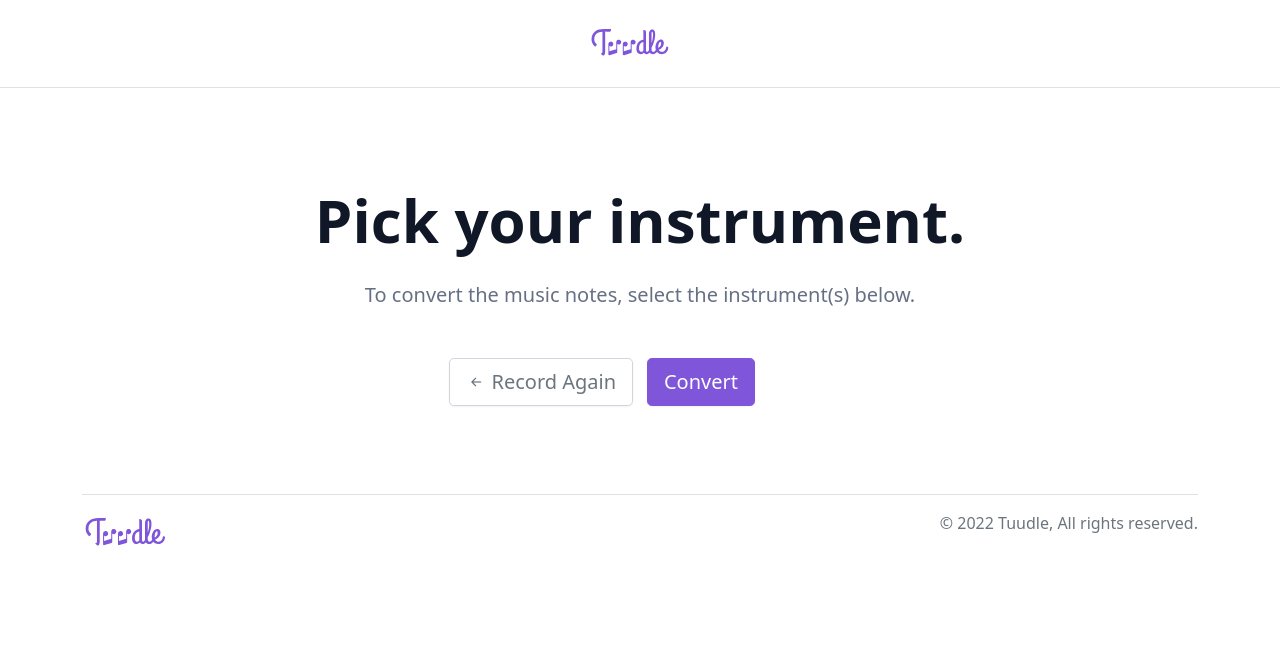
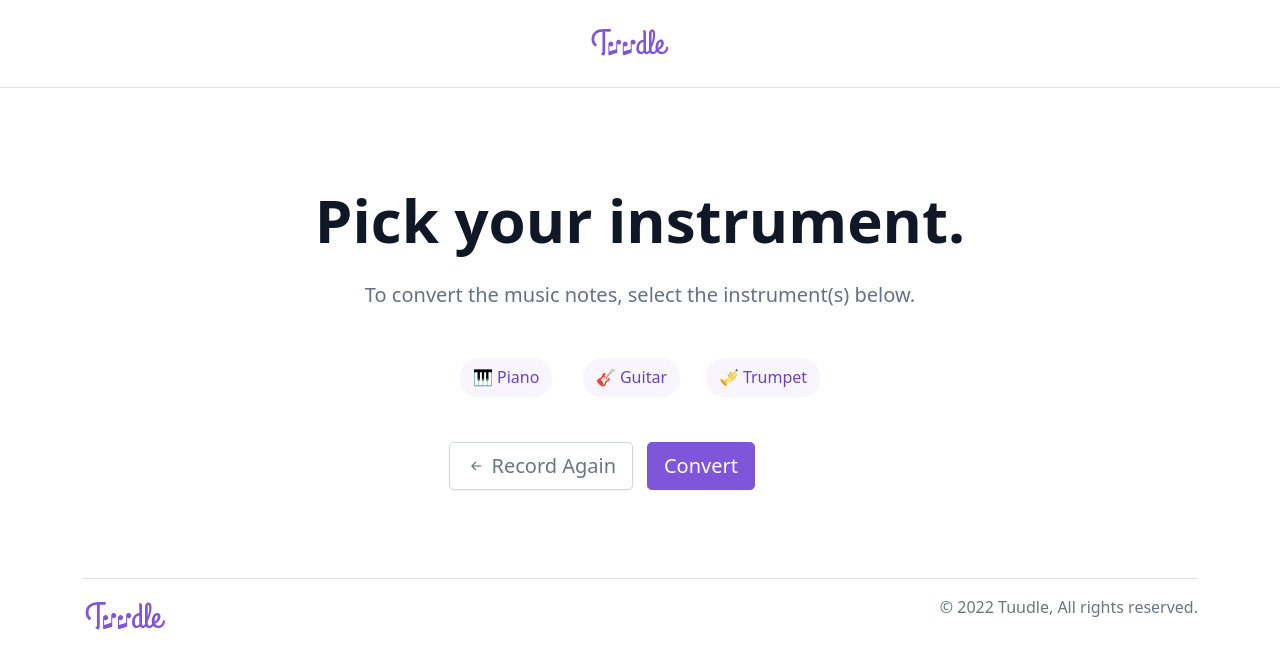
Before and after one commit to cpanican/test_repo, a React (Create React App) app in the folder frontend/: page /pick-instrument in a window 1280 px wide. Shown: the top 668 px of the page. Built offline with nearby package versions, Linux system fonts and the light colour scheme.

Commit message:
changes on pickinstrument and success pages

```diff
--- a/frontend/package.json
+++ b/frontend/package.json
@@ -2,7 +2,7 @@
   "name": "tuudle",
   "version": "0.1.0",
   "private": false,
-  "homepage": "https://cpanican.github.io/tuudle",
+  "homepage": "https://tuudle.github.io",
   "dependencies": {
     "@emotion/react": "^11.8.1",
     "@emotion/styled": "^11.8.1",
@@ -26,7 +26,7 @@
     "test": "react-scripts test",
     "eject": "react-scripts eject",
     "predeploy": "npm run build",
-    "deploy": "gh-pages -d build"
+    "deploy": "gh-pages -d master build"
   },
   "eslintConfig": {
     "extends": [
--- a/frontend/src/components/PickInstrument.js
+++ b/frontend/src/components/PickInstrument.js
@@ -47,6 +47,27 @@ class PickInstrument extends Component {
           <p className="description">To convert the music notes, select the instrument(s) below.</p>
         </div>
 
+        <div className="instrumentGrid">
+          <div>
+            <input type="checkbox" className="btn-check" id="btn-check-1-outlined" checked autocomplete="off"></input>
+            <label class="btn btn-outline-secondary btn-selectors" for="btn-check-1-outlined">🎹 Piano</label><br></br>
+          </div>
+          <div></div>
+          <div>
+            <input type="checkbox" className="btn-check" id="btn-check-2-outlined" checked autocomplete="off"></input>
+            <label class="btn btn-outline-secondary btn-selectors" for="btn-check-2-outlined">🎸 Guitar</label><br></br>
+          </div>
+          <div></div>
+          <div>
+            <input type="checkbox" className="btn-check" id="btn-check-3-outlined" checked autocomplete="off"></input>
+            <label class="btn btn-outline-secondary btn-selectors" for="btn-check-3-outlined">🎺 Trumpet</label><br></br>
+          </div>
+          <div></div>
+
+        </div>
+
+
+
         <div className="buttonGrid">
           <div>
             <Link to="/get-started">
--- a/frontend/src/components/Success.js
+++ b/frontend/src/components/Success.js
@@ -34,7 +34,7 @@ class Success extends Component {
         width ="100"
         height = "100" >
         </img>
-        <p className ="purplefont">MonoSynth</p><i class="bi bi-download"></i>
+        <p className ="purplefont">Piano</p><i class="bi bi-download"></i>
         </div>
         </button>
 
@@ -53,19 +53,19 @@ class Success extends Component {
         <div className = "card">
 
         <img className="card-img-top"
-        src="/images/electric-guitar.jpg"
+        src="/images/trumpet.jpg"
           width ="100"
           height = "100">
           </img>
 
-        <p className = "purplefont">Electric Guitar</p><i class="bi bi-download"></i>
+        <p className = "purplefont">Trumpet</p><i class="bi bi-download"></i>
         </div>
         </button>
         </div>
-
+        <div className='button-success-padding'>
           <div className="buttonGrid">
             <div>
-            <Link to="Home.js">
+              <Link to="/">
                 <button class="btn btn-outline-secondary btn-lg tuudle-learn-btn"><i class="bi bi-arrow-left"></i> Home</button>
               </Link>
             </div>
@@ -76,9 +76,7 @@ class Success extends Component {
               </Link>
             </div>
           </div>
-
-
-
+        </div>
       </main>
     );
   }
--- a/frontend/src/styles/PickInstrument.css
+++ b/frontend/src/styles/PickInstrument.css
@@ -0,0 +1,31 @@
+.instrumentGrid {
+    display: grid;
+    grid-template-columns: 1fr .075fr 1fr .075fr 1fr;
+    margin-bottom: 46px;
+}
+
+.btn-selectors {
+    color: #6941C6 !important;
+    background: #F9F5FF !important;
+    /* Primary/50 */
+
+    border: 1px solid #F9F5FF !important;
+    box-sizing: border-box !important;
+    /* Shadow/xs */
+
+    box-shadow: 0px 1px 2px rgba(16, 24, 40, 0.05) !important;
+    border-radius: 30px !important;
+}
+
+.btn-selectors:checked {
+    color: #21006e !important;
+    background: #0e0024 !important;
+    /* Primary/50 */
+
+    border: 1px solid #4f00c5 !important;
+    box-sizing: border-box !important;
+    /* Shadow/xs */
+
+    box-shadow: 0px 1px 2px rgba(16, 24, 40, 0.05) !important;
+    border-radius: 30px !important;
+}
--- a/frontend/src/styles/Success.css
+++ b/frontend/src/styles/Success.css
@@ -65,3 +65,7 @@ margin: 0px 16px;
 
   margin: 20px 0px;
 }
+
+.button-success-padding {
+  padding-top: 30px;
+}
```
Also changed, not shown: frontend/public/images/trumpet.jpg (added), 1 other file (tests, documents, lock files or other folders). Lines whose indentation alone changed are shown as unchanged.
